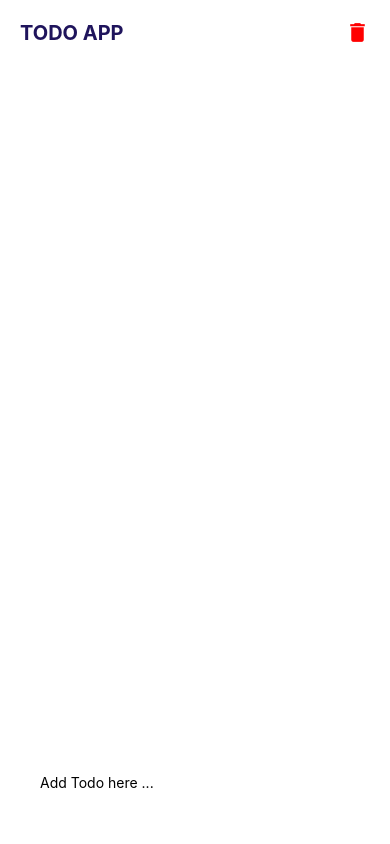
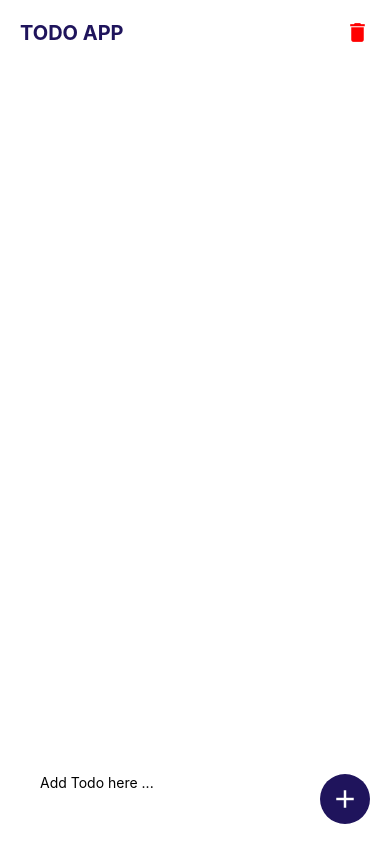
Before and after one commit to 4sskick/rn_toDo, a React Native app: screen / in a window 390 px wide. Built offline with nearby package versions, Linux system fonts and the light colour scheme.

Commit message:
setup footer - button add

```diff
--- a/App.js
+++ b/App.js
@@ -1,6 +1,13 @@
 import React from 'react';
 import Icon from 'react-native-vector-icons/MaterialIcons';
-import {SafeAreaView, StyleSheet, View, Text, TextInput} from 'react-native';
+import {
+  SafeAreaView,
+  StyleSheet,
+  View,
+  Text,
+  TextInput,
+  TouchableOpacity,
+} from 'react-native';
 
 const App = () => {
   return (
@@ -20,6 +27,12 @@ const App = () => {
         <View style={mainStyles.footer_container}>
           <TextInput placeholder="Add Todo here ..."></TextInput>
         </View>
+
+        <TouchableOpacity>
+          <View style={mainStyles.icon_container}>
+            <Icon name="add" color={mainColors.white} size={30} />
+          </View>
+        </TouchableOpacity>
       </View>
     </SafeAreaView>
   );
@@ -66,6 +79,16 @@ const mainStyles = StyleSheet.create({
     borderRadius: 30,
     paddingHorizontal: 20,
   },
+
+  icon_container: {
+    height: 50,
+    width: 50,
+    backgroundColor: mainColors.primary,
+    borderRadius: 25,
+    elevation: 40,
+    justifyContent: 'center',
+    alignItems: 'center',
+  },
 });
 
 export default App;
```
